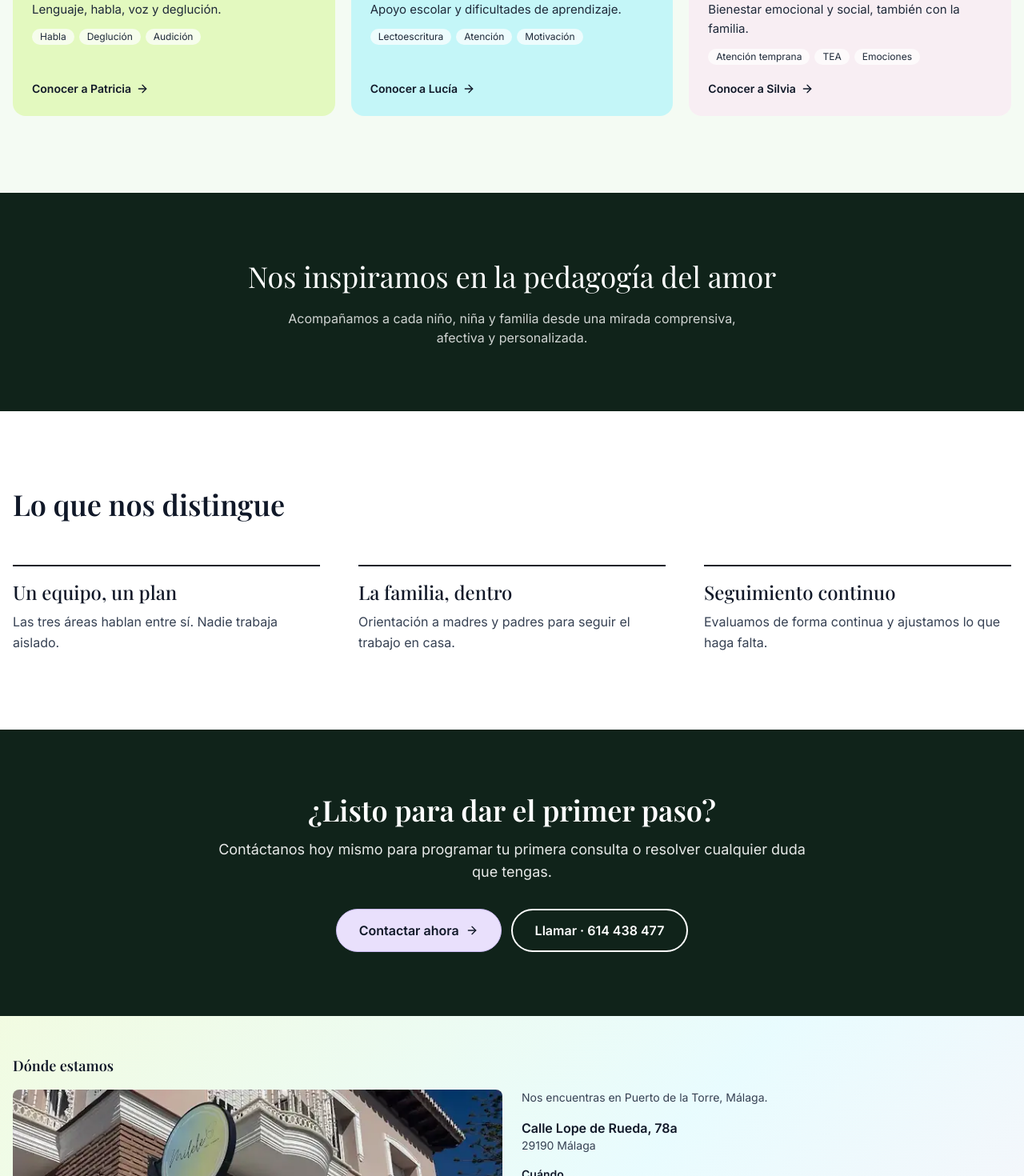
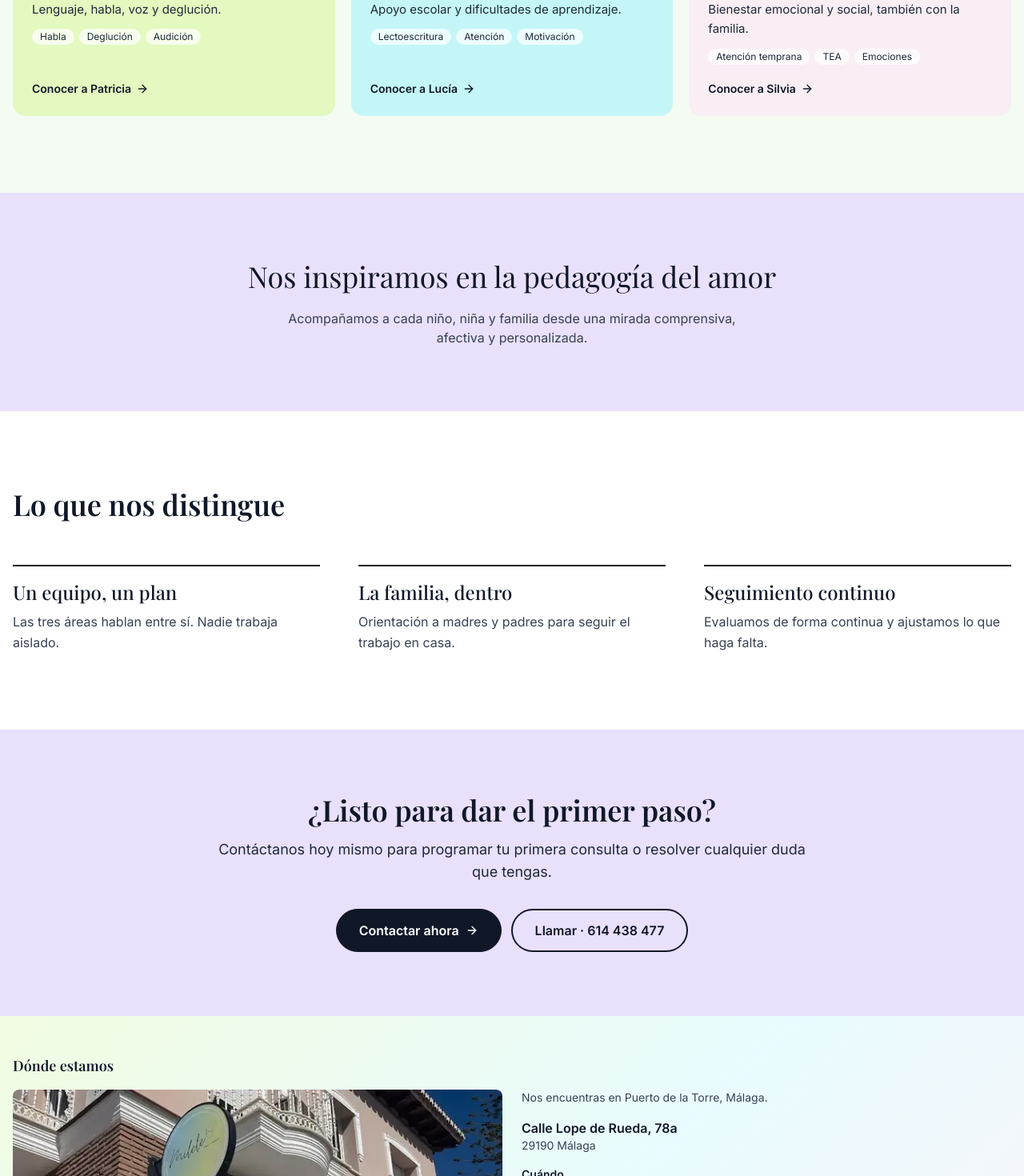
Before and after one commit to patricd17/centro-milele, a React (Vite) app in the folder frontend/: page / in a window 1280 px wide. Shown: the part 1885-3355 px from the top of the page at 80% size. Built offline with nearby package versions, Linux system fonts and the light colour scheme; no server answers; the database is empty.

Commit message:
Inicio: bloques oscuros pasan a lila suave de marca
Co-Authored-By: Claude Sonnet 5.5 <noreply@anthropic.com>
Claude-Session: https://claude.ai/code/session_01Agnb9mRaFgduk5VT2bRYbk

```diff
--- a/frontend/src/pages/Home.jsx
+++ b/frontend/src/pages/Home.jsx
@@ -158,10 +158,10 @@ export default function Home() {
       </section>
 
       {/* Frase */}
-      <section className="bg-[#10231a] py-16 text-center text-white md:py-20">
+      <section className="bg-milele-lilac py-16 text-center text-gray-900 md:py-20">
         <Reveal className="container mx-auto max-w-3xl px-4">
           <p className="font-serif text-3xl leading-snug md:text-4xl">Nos inspiramos en la pedagogía del amor</p>
-          <p className="mx-auto mt-4 max-w-xl text-white/80">
+          <p className="mx-auto mt-4 max-w-xl text-gray-700">
             Acompañamos a cada niño, niña y familia desde una mirada comprensiva, afectiva y personalizada.
           </p>
         </Reveal>
@@ -185,23 +185,23 @@ export default function Home() {
       </section>
 
       {/* Contáctenos */}
-      <section className="bg-[#10231a] py-16 text-white md:py-20">
+      <section className="bg-milele-lilac py-16 text-gray-900 md:py-20">
         <div className="container mx-auto px-4">
           <Reveal className="mx-auto max-w-3xl text-center">
             <h2 className="font-serif text-3xl font-semibold md:text-4xl">¿Listo para dar el primer paso?</h2>
-            <p className="mt-4 text-lg text-white/90">
+            <p className="mt-4 text-lg text-gray-800">
               Contáctanos hoy mismo para programar tu primera consulta o resolver cualquier duda que tengas.
             </p>
             <div className="mt-8 flex flex-col items-stretch justify-center gap-3 sm:flex-row">
               <Link
                 to="/contact#formulario"
-                className="inline-flex items-center justify-center gap-2 rounded-full border-[1.5px] border-milele-lilac-line bg-milele-lilac px-7 py-3.5 text-base font-semibold text-gray-900 transition-all hover:-translate-y-0.5 hover:bg-milele-lilac-dark active:scale-[0.98]"
+                className="inline-flex items-center justify-center gap-2 rounded-full border-[1.5px] border-gray-900 bg-gray-900 px-7 py-3.5 text-base font-semibold text-white transition-all hover:-translate-y-0.5 hover:bg-gray-800 active:scale-[0.98]"
               >
                 Contactar ahora <ArrowRight className="h-4 w-4" aria-hidden="true" />
               </Link>
               <a
                 href="tel:+34614438477"
-                className="inline-flex items-center justify-center rounded-full border-2 border-white px-7 py-3 text-base font-semibold text-white transition-all hover:-translate-y-0.5 hover:bg-white/10 active:scale-[0.98]"
+                className="inline-flex items-center justify-center rounded-full border-2 border-gray-900 px-7 py-3 text-base font-semibold text-gray-900 transition-all hover:-translate-y-0.5 hover:bg-white/60 active:scale-[0.98]"
               >
                 Llamar · 614 438 477
               </a>
```
